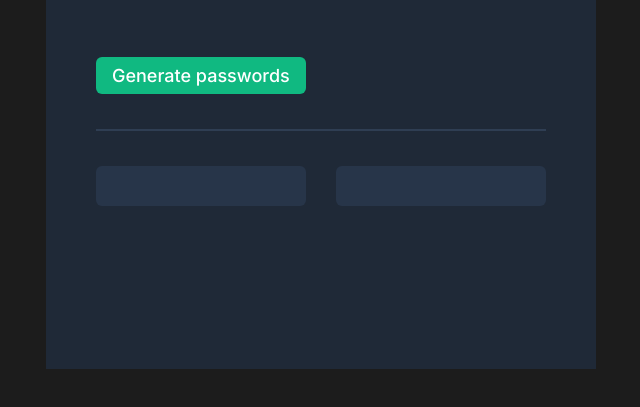
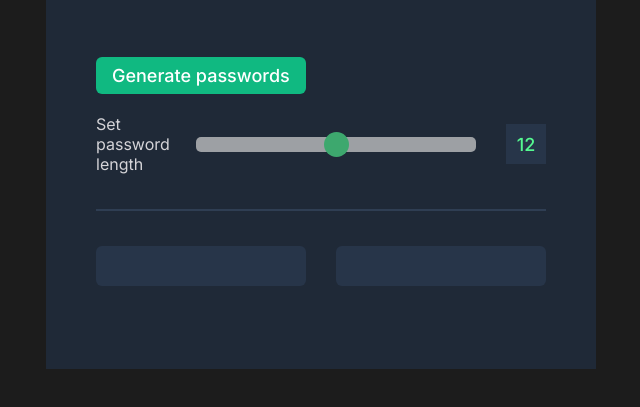
Before and after one commit to adenning4/random-password-generator, a plain HTML site: page index.html in a window 1280 px wide. Shown: the part 201-608 px from the top of the page, without its empty margins (319-959 px from the left). Drawn offline with Linux system fonts and the light colour scheme.

Commit message:
Added slider
Slider function only updates the slider number shown, next actions will link the slider value selected to the password generation function for selectable length

```diff
--- a/index.html
+++ b/index.html
@@ -28,6 +28,20 @@
         Never use an insecure password again.
       </p>
       <button id="generateButton">Generate passwords</button>
+      <div id="sliderAndNumber">
+        <div id="sliderMessage">Set password length</div>
+        <div id="slideContainer">
+          <input
+            type="range"
+            min="8"
+            max="16"
+            value="12"
+            id="sliderRange"
+            class="slider"
+          />
+        </div>
+        <div id="sliderNumber"></div>
+      </div>
       <div id="line"></div>
       <div id="outputContainer">
         <div id="passwordOutput1" class="passwordOutput"></div>
--- a/script.js
+++ b/script.js
@@ -93,10 +93,22 @@ const characters = [
   "/",
 ];
 
-//define DOM variables
+//define main DOM variables
 let passwordOutput1 = document.getElementById("passwordOutput1");
 let passwordOutput2 = document.getElementById("passwordOutput2");
 let generateButton = document.getElementById("generateButton");
+
+//define slider variables
+let sliderRange = document.getElementById("sliderRange");
+let sliderNumber = document.getElementById("sliderNumber");
+
+//set starting slider value defined in html
+sliderNumber.textContent = sliderRange.value;
+
+//update the sliderNumber value when sliderRange is changed
+sliderRange.oninput = function () {
+  sliderNumber.textContent = this.value;
+};
 
 //when the button is clicked, call the function for each output box
 generateButton.addEventListener("click", function () {
--- a/styles.css
+++ b/styles.css
@@ -26,7 +26,8 @@ body {
   color: #4adf86;
 }
 
-#subHeader {
+#subHeader,
+#sliderMessage {
   font-family: "Inter", sans-serif;
   font-weight: 400;
   font-size: 20px;
@@ -41,9 +42,75 @@ body {
   font-size: 18px;
   background: #10b981;
   padding: 8px 16px;
-  margin: 60px 0 0;
+  margin: 60px 0 20px;
   border-radius: 6px;
   border: none;
+}
+
+#sliderAndNumber {
+  display: flex;
+  align-items: center;
+  justify-content: start;
+}
+
+#sliderMessage {
+  font-size: 16px;
+  margin: 0;
+  width: 100px;
+}
+
+#sliderNumber {
+  width: 40px;
+  height: 40px;
+  background: #273549;
+  color: #55f991;
+  font-family: "Inter", sans-serif;
+  font-weight: 500;
+  font-size: 18px;
+  padding: 10px;
+  display: flex;
+  align-items: center;
+  justify-content: center;
+}
+
+#slideContainer {
+  width: 280px;
+  margin: 10px 30px 0 0;
+}
+
+.slider {
+  -webkit-appearance: none;
+  width: 280px;
+  height: 15px;
+  background: #d3d3d3;
+  outline: none;
+  opacity: 0.7;
+  border-radius: 5px;
+  -webkit-transition: 0.2s;
+  transition: opacity 0.2s;
+  margin-bottom: 10px;
+}
+
+.slider:hover {
+  opacity: 1;
+}
+
+.slider::-webkit-slider-thumb {
+  -webkit-appearance: none;
+  appearance: none;
+  width: 25px;
+  height: 25px;
+  border-radius: 50%;
+  background: #4adf86;
+  cursor: pointer;
+}
+
+.slider::-moz-range-thumb {
+  width: 25px;
+  height: 25px;
+  background: #4adf86;
+  cursor: pointer;
+  border-radius: 50%;
 }
 
 #line {
```
